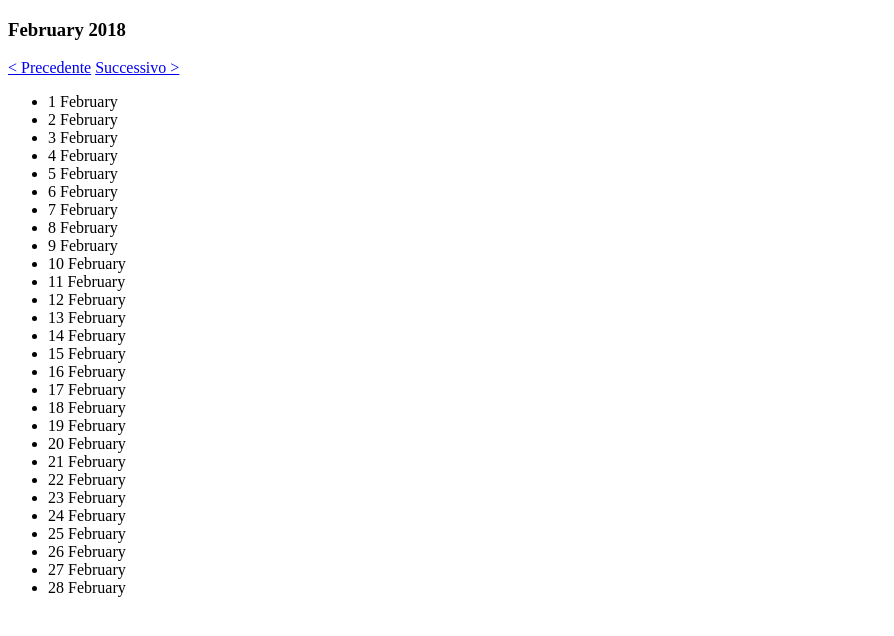
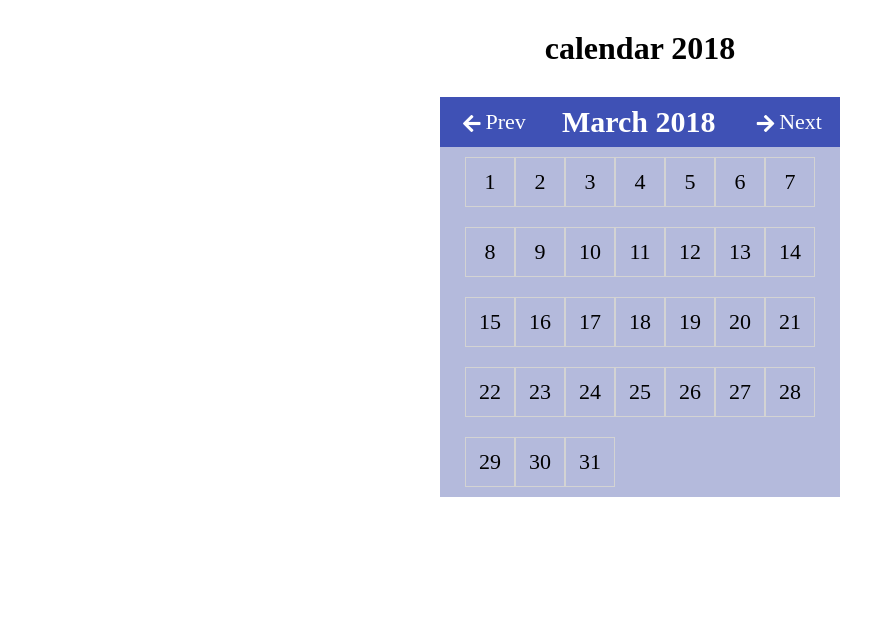
Before and after one commit to RizDoballah/ajax-ex-calendar, a plain HTML site: page index.html in a window 1280 px wide. Shown: the whole page, without its empty margins (0-894 px from the left). Drawn offline with nearby package versions, Linux system fonts and the light colour scheme; no server answers.

Commit message:
final commit + graphic

```diff
--- a/css/style.css
+++ b/css/style.css
@@ -1,6 +1,87 @@
+* {
+  margin: 0;
+  padding: 0;
+  box-sizing: border-box;
+}
+.template {
+  display: none;
+}
+a {
+  text-decoration: none;
+  color: #FFF;
+  font-size: 22px;
+}
+a:hover,
+a:focus,
+a:active {
+  text-decoration: underline;
+}
+i {
+  margin: 0 5px;
+  vertical-align: middle;
+  font-size: 20px;
+
+}
+h1 {
+  text-align: center;
+  margin: 30px 0;
+}
+.calendar-container {
+  width: 400px;
+  height: 400px;
+  margin: auto;
+  background-color: #b4badc;
+}
+.container {
+  display: flex;
+  justify-content: space-around;
+  align-items: center;
+  width: 100%;
+  height: 50px;
+  background-color: #3f51b5;
+}
+h3 {
+  font-size: 30px;
+  text-align: center;
+  color: #fff;
+}
+.calendar {
+  display: flex;
+  flex-wrap: wrap;
+  width: 350px;
+  height: 350px;
+  margin: 10px auto;
+  cursor: pointer;
+}
+.box {
+  position: relative;
+  display: flex;
+  justify-content: center;
+  align-items: center;
+  height: 50px;
+  width: 50px;
+  font-size: 22px;
+  border: 1px solid lightgrey;
+}
+.calenda :hover,
+.calendar :hover,
+.calendar :hover {
+  background-color: #939fe4;
+}
+
+.holiday-name {
+  display: none;
+  position: absolute;
+  top: 50px;
+  left: 2px;
+  width: 60px;
+  font-size: 14px;
+}
+.holiday-name .active {
+  display: block;
+}
+
+
 .red {
   color: red;
 }
-.calendar {
-  font-size: 16px;
-}
--- a/index.html
+++ b/index.html
@@ -2,29 +2,46 @@
 <html lang="en" dir="ltr">
   <head>
     <meta charset="utf-8">
+    <!-- Fontawsome -->
+    <link rel="stylesheet" href="https://cdnjs.cloudflare.com/ajax/libs/font-awesome/5.11.2/css/all.css">
+    <!-- My style -->
     <link rel="stylesheet" href="css/style.css">
+    <!-- Moment-Js -->
     <script src="https://momentjs.com/downloads/moment.js" charset="utf-8"></script>
+    <!-- Handlebars -->
     <script src="https://cdnjs.cloudflare.com/ajax/libs/handlebars.js/4.7.2/handlebars.js" charset="utf-8"></script>
+    <!-- jquery -->
     <script src="https://ajax.googleapis.com/ajax/libs/jquery/3.4.1/jquery.min.js"></script>
     <title>calendar</title>
   </head>
   <body>
-    <h3 class="month" data-current-month = ""></h3>
-    <a  class="previous"href="#">&lt; Precedente</a>
-    <a class="next" href="#">Successivo &gt;</a>
-    <ul class="calendar">
+    <h1>calendar 2018</h1>
+    <div class="calendar-container">
+      <div class="container">
+        <a class="previous" href="#"><i class="fas fa-arrow-left"></i>Prev</a>
+        <h3 class="month" data-current-month = ""></h3>
+        <a class="next" href="#"><i class="fas fa-arrow-right"></i>Next</a>
+      </div>
+
+      <div class="calendar">
+
+      </div>
+    </div>
 
 
-    </ul>
-
+  <!-- Templates -->
+  <div class="template">
+    <div class ="box"></div>
+  </div>
+  <!-- Template-handlebars -->
   <script id="entry-template" type="text/x-handlebars-template">
-
-      <li class="day" data-date = "{{date}}">
-        <span class="date"> {{number}} {{month}}
-        </span><span class="holiday-name"></span>
-      </li>
+    <div class ="box day" data-date = "{{date}}">
+      <span class="date"> {{number}}
+      </span><span class="holiday-name active"></span>
+    </div>
   </script>
 
+  <!-- My script -->
   <script src="js/script.js" charset="utf-8"></script>
   </body>
 </html>
--- a/js/script.js
+++ b/js/script.js
@@ -1,5 +1,9 @@
 $(document).ready(function() {
-  var thisMonth = 1;
+  for (var i = 0; i < 35; i++) {
+    var box = $('.template .box').clone();
+    $('.row').append(box)
+  }
+  var thisMonth = 2;
   var year = 2018;
   var monthObject = moment(
     {
@@ -47,6 +51,7 @@ $(document).ready(function() {
 
   });
 });
+
 // Function-----------------------
 function printMonth(month) {
   $('.calendar').html('');
@@ -59,7 +64,7 @@ function printMonth(month) {
     var template = Handlebars.compile(source);
     var context = {
         number: i,
-        month: month.format('MMMM'),
+        // month: month.format('MMMM'),
         date: month.format('YYYY-MM') + '-' + addZero(i)
         };
     var html = template(context);
@@ -87,6 +92,10 @@ function printHoliday(month) {
           if(holiday == $(this).attr('data-date')) {
             $(this).addClass('red');
             $(this).find('.holiday-name').append(holidays[i].name);
+            $(this).on('click', function() {
+              $('.holiday-name').toggle();
+            });
+
           }
         });
       }
```
